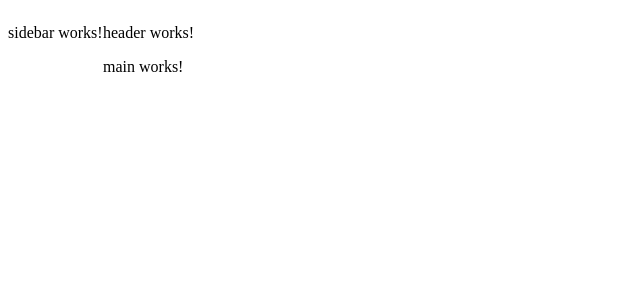
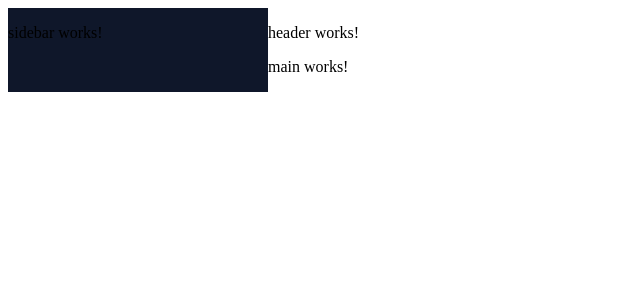
Before and after one commit to mjmk3/NG-Material-Temp, an Angular app: page /main in a window 1280 px wide. Shown: the top 300 px of the page, without its empty margins (0-640 px from the left). Built offline with nearby package versions, Linux system fonts and the light colour scheme.

Commit message:
Starting

```diff
--- a/src/app/app.component.css
+++ b/src/app/app.component.css
@@ -0,0 +1,12 @@
+:host{
+  display: flex;
+  flex-direction: column;
+  height: 100%;
+}
+mat-drawer{
+  width: 260px;
+  background: #0f172a;
+}
+mat-drawer-container{
+  height: 100%;
+}
```
